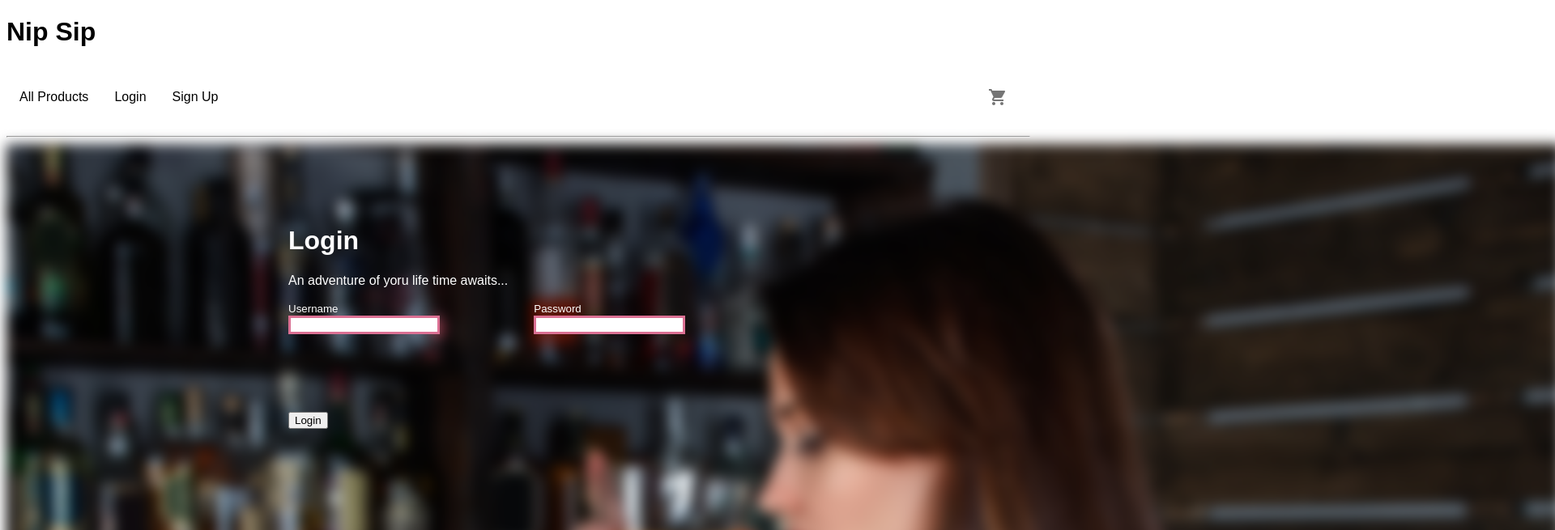
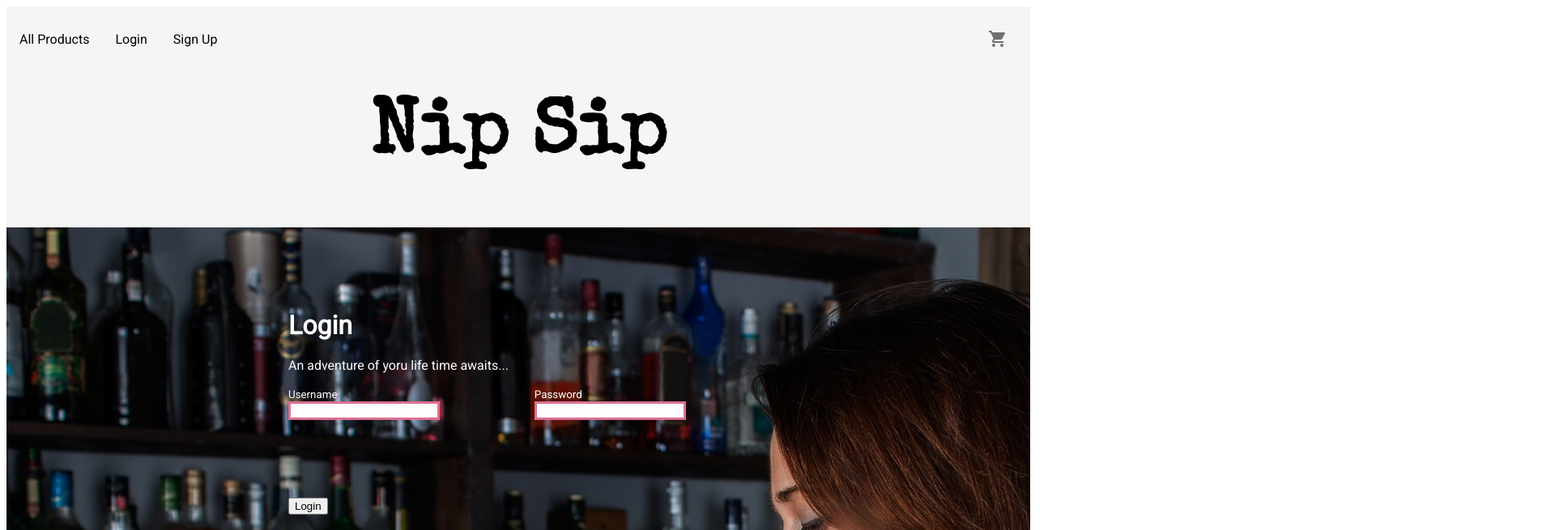
Before and after one commit to Nip-Sip/nip-sip, a React app: page / in a window 1280 px wide. Shown: the top 655 px of the page at 81% size, 1920 px wide, since content can reach past the window. Built offline with nearby package versions, Linux system fonts and the light colour scheme.

Commit message:
added background css

```diff
--- a/client/App.js
+++ b/client/App.js
@@ -5,7 +5,7 @@
 
 const App = () => {
   return (
-    <div>
+    <div style={{ backgroundColor: 'whitesmoke' }}>
       <Navbar />
       <Routes />
     </div>
--- a/client/components/AuthForm.js
+++ b/client/components/AuthForm.js
@@ -24,8 +24,11 @@
   }
 
   return (
-    <div className="authForm">
-      <img src={img} alt="Woman Bar" className="loginPic" />
+    <div
+      className="authForm"
+      style={{ backgroundImage: `url(${img})`, height: '100vh' }}
+    >
+      {/* <img src={img} alt="Woman Bar" className="loginPic" /> */}
       <form
         className="auth-form"
         onSubmit={handleSubmit}
--- a/client/components/Navbar.js
+++ b/client/components/Navbar.js
@@ -2,31 +2,29 @@
 import { useSelector, useDispatch } from 'react-redux'
 import { NavLink } from 'react-router-dom'
 import { logout } from '../store'
-import Badge from '@material-ui/core/Badge';
-import { withStyles } from '@material-ui/core/styles';
-import IconButton from '@material-ui/core/IconButton';
-import ShoppingCartIcon from '@material-ui/icons/ShoppingCart';
+import Badge from '@material-ui/core/Badge'
+import { withStyles } from '@material-ui/core/styles'
+import IconButton from '@material-ui/core/IconButton'
+import ShoppingCartIcon from '@material-ui/icons/ShoppingCart'
 import countAllQty from '../../script/countAllQty'
+import '../../public/style.css'
 
 const Navbar = () => {
   const dispatch = useDispatch()
   const { id: isLoggedIn } = useSelector(state => state.auth)
   const cart = useSelector(state => state.cart)
 
-
-
-  const StyledBadge = withStyles((theme) => ({
+  const StyledBadge = withStyles(theme => ({
     badge: {
       right: -3,
       top: 13,
       border: `2px solid ${theme.palette.background.paper}`,
-      padding: '0 4px',
-    },
-  }))(Badge);
+      padding: '0 4px'
+    }
+  }))(Badge)
 
   return (
     <div>
-      <h1>Nip Sip</h1>
       <nav>
         {!!isLoggedIn ? (
           <div>
@@ -55,7 +53,7 @@
           </div>
         )}
         <div>
-        <NavLink to='/cart' activeClassName='activeLink"'>
+          <NavLink to="/cart" activeClassName='activeLink"'>
             <IconButton aria-label="cart">
               <StyledBadge badgeContent={countAllQty(cart)} color="primary">
                 <ShoppingCartIcon />
@@ -64,7 +62,7 @@
           </NavLink>
         </div>
       </nav>
-      <hr />
+      <h1 className="title">Nip Sip</h1>
     </div>
   )
 }
--- a/public/index.html
+++ b/public/index.html
@@ -4,6 +4,18 @@
     <meta charset="utf-8" />
     <meta name="viewport" content="width=device-width initial-scale=1.0" />
     <title>Nip Sip</title>
+    <link rel="preconnect" href="https://fonts.googleapis.com" />
+    <link rel="preconnect" href="https://fonts.gstatic.com" crossorigin />
+    <link
+      href="https://fonts.googleapis.com/css2?family=Special+Elite&display=swap"
+      rel="stylesheet"
+    />
+    <link rel="preconnect" href="https://fonts.googleapis.com" />
+    <link rel="preconnect" href="https://fonts.gstatic.com" crossorigin />
+    <link
+      href="https://fonts.googleapis.com/css2?family=Roboto&family=Special+Elite&display=swap"
+      rel="stylesheet"
+    />
     <link rel="stylesheet" href="/style.css" />
     <script defer src="/bundle.js"></script>
   </head>
--- a/public/style.css
+++ b/public/style.css
@@ -1,5 +1,12 @@
 body {
-  font-family: sans-serif;
+  font-family: Roboto, sans-serif;
+}
+
+.title {
+  font-family: 'Special Elite', cursive;
+  text-align: center;
+  margin-top: 2rem;
+  font-size: 6rem;
 }
 
 a {
@@ -100,13 +107,13 @@
 }
 
 .cart-summary {
-  flex: 1.5
+  flex: 1.5;
 }
 
 .shipping-info {
-  flex: 1
+  flex: 1;
 }
 
 .billing-info {
-  flex: 1
+  flex: 1;
 }
```
Lines whose indentation alone changed are shown as unchanged.
